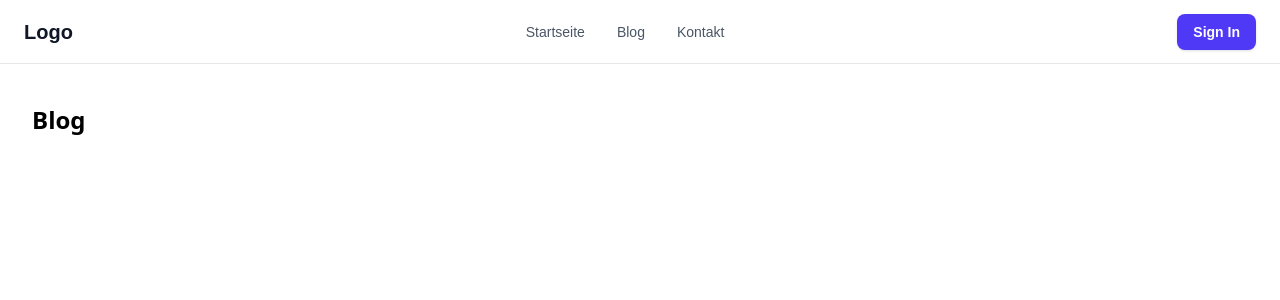
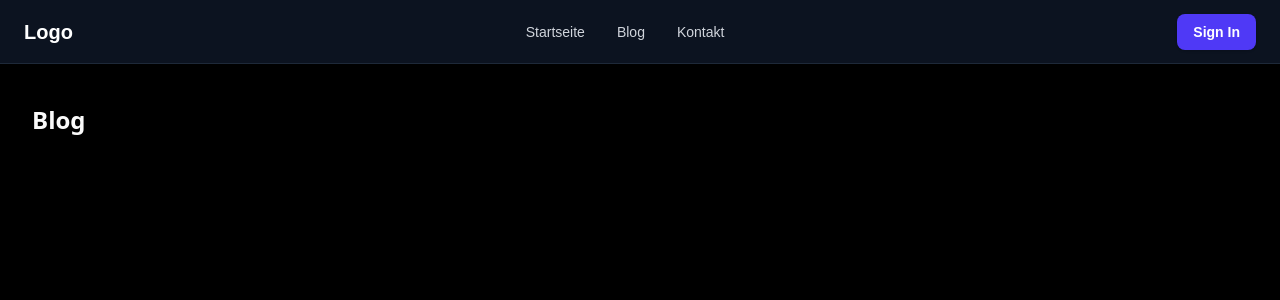
Before and after one commit to jeypack/nextjs-vercel-neon-m4, a Next.js app: page /blog in a window 1280 px wide. Shown: the top 300 px of the page. Built offline with nearby package versions, Linux system fonts and the light colour scheme.

Commit message:
Add next-themes ThemeProvider

```diff
--- a/app/layout.tsx
+++ b/app/layout.tsx
@@ -1,7 +1,8 @@
 import type {Metadata} from "next";
 import {Geist, Geist_Mono} from "next/font/google";
 import "./globals.css";
-import Header from "./_components/Header";
+import Header from "@/app/_components/Header";
+import {ThemeProvider} from "next-themes";
 
 const geistSans = Geist({
   variable: "--font-geist-sans",
@@ -23,12 +24,15 @@ export default function RootLayout({children}: LayoutProps<"/">) {
     <html
       lang="en"
       className={`${geistSans.variable} ${geistMono.variable} h-full antialiased`}
+      suppressHydrationWarning
     >
-      <body className="min-h-full flex flex-col">
-        <Header />
-        <div className="container bg-zinc-50 dark:bg-black flex flex-col flex-1 items-center justify-center font-sans mx-auto">
-          {children}
-        </div>
+      <body className="bg-zinc-50 dark:bg-black min-h-full flex flex-col text-black dark:text-zinc-50">
+        <ThemeProvider attribute="class" defaultTheme="dark">
+          <Header />
+          <div className="container flex flex-col flex-1 items-center justify-center font-sans mx-auto">
+            {children}
+          </div>
+        </ThemeProvider>
       </body>
     </html>
   );
```
